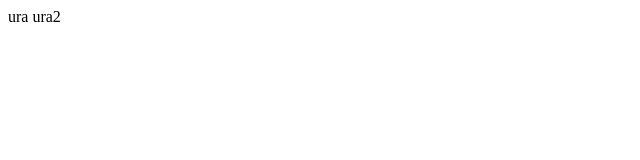
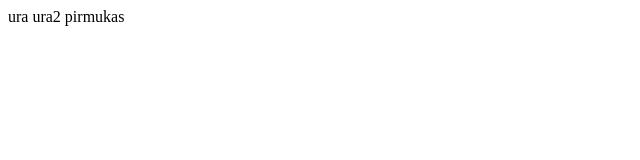
Before and after one commit to gacuxz/git-testing, a plain HTML site: page index.html in a window 1280 px wide. Shown: the full height of the page, 0-640 px from the left. Drawn offline with Linux system fonts and the light colour scheme.

Commit message:
modified:   index.html (3)

```diff
--- a/index.html
+++ b/index.html
@@ -7,6 +7,6 @@
     <title>Document</title>
   </head>
   <body>
-    ura ura2
+    ura ura2 pirmukas
   </body>
 </html>
```
